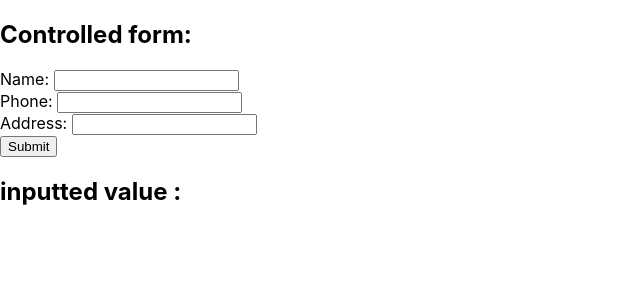
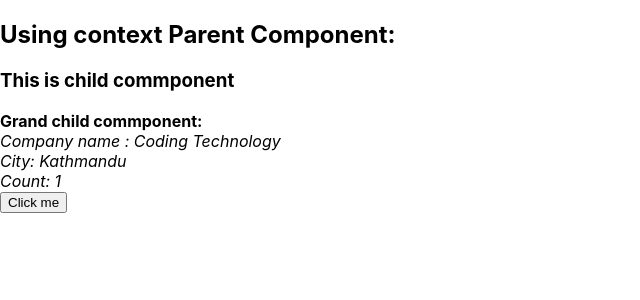
Before and after one commit to abiraltamang/college-react-training, a React (Create React App) app: page / in a window 1280 px wide. Shown: the top 300 px of the page, without its empty margins (0-640 px from the left). Built offline with nearby package versions, Linux system fonts and the light colour scheme.

Commit message:
Using context in react

```diff
--- /dev/null
+++ b/src/components/aboutcontext/Child.js
@@ -0,0 +1,16 @@
+import React, {Component} from "react";
+import {Consumer} from './Context';
+import Grandchild from "./Grandchild";
+
+
+class Child extends Component{
+    render(){
+        return(
+            <div>
+                <h3>This is child commponent</h3>
+                <Grandchild/>
+            </div>
+        )
+    }
+}
+export default Child;
--- /dev/null
+++ b/src/components/aboutcontext/Context.js
@@ -0,0 +1,4 @@
+import React from "react";
+export const MyContext = React.createContext();
+export const Provider = MyContext.Provider;
+export const Consumer = MyContext.Consumer;
--- /dev/null
+++ b/src/components/aboutcontext/Grandchild.js
@@ -0,0 +1,24 @@
+import React, { Component } from "react";
+import { Consumer } from "./Context";
+
+export class Grandchild extends Component {
+  render() {
+    return (
+      <div>
+        <b>Grand child commponent:</b>
+        <Consumer>
+          {({ data, handleClick }) => (
+            <div>
+                <i>Company name : {data.cName}</i><br />
+                <i>City: {data.city}</i><br />
+                <i>Count: {data.count}</i><br />
+              <button onClick={handleClick}>Click me</button>
+            </div>
+          )}
+        </Consumer>
+      </div>
+    );
+  }
+}
+
+export default Grandchild;
--- /dev/null
+++ b/src/components/aboutcontext/Parent.js
@@ -0,0 +1,39 @@
+import React, { Component } from 'react';
+import { Provider } from './Context';
+import Child from './Child';
+
+export class Parent extends Component {
+    constructor(){
+        super();
+
+        this.state={
+            cName:"Coding Technology",
+            city:"Kathmandu",
+            count:1
+        }
+    }
+
+    handleCount=()=>{
+        this.setState({
+            count:this.state.count+1
+        })
+    }
+
+  render() {
+      const contextValue = {
+          data:this.state,
+          handleClick:this.handleCount
+      }
+    return (
+      <div>
+          <h2>Using context Parent Component:</h2>
+          <Provider value={contextValue}>
+                <Child/>
+          </Provider>
+
+      </div>
+    )
+  }
+}
+
+export default Parent;
--- a/src/index.js
+++ b/src/index.js
@@ -15,7 +15,7 @@
 import Ucf from './components/Ucf'
 import UsestrictMode from './components/UsestrictMode';
 import Cf1 from './components/Cf1';
-
+import Parent from './components/aboutcontext/Parent'
 
 // reactDom.render(<First />, document.getElementById("first"));
 // reactDom.render(<College name="NCIT" />, document.getElementById("first"));
@@ -36,8 +36,10 @@
 // ReactDOM.render(<Params />, document.getElementById("root"));
 // ReactDOM.render(<Ucf />, document.getElementById("root"));
 
+// const root = ReactDOM.createRoot(document.getElementById('root'));
+// root.render(<Cf1/>);
 const root = ReactDOM.createRoot(document.getElementById('root'));
-root.render(<Cf1/>);
+root.render(<Parent/>);
 
 
 
```
